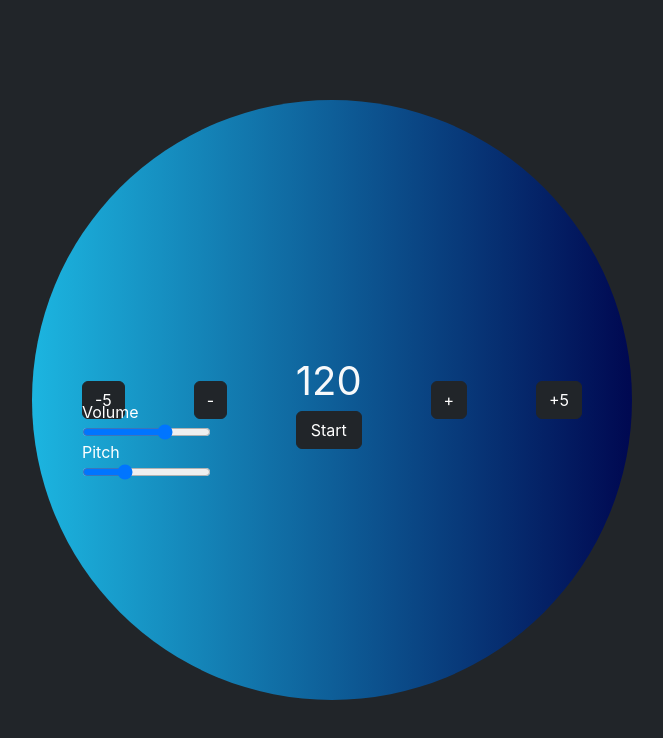
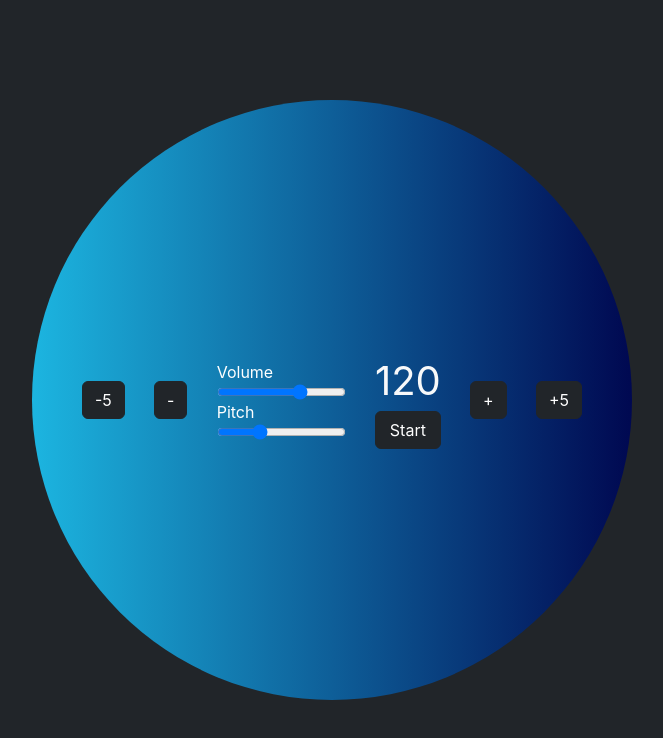
Before and after one commit to devbyjonah/metronome, a React (Create React App) app: page / in a window 1280 px wide. Shown: the top 738 px of the page, without its empty margins (308-971 px from the left). Built offline with nearby package versions, Linux system fonts and the light colour scheme.

Commit message:
fixed slider layout

```diff
--- a/src/components/Sliders.js
+++ b/src/components/Sliders.js
@@ -1,6 +1,6 @@
 export default function VolumeSlider({ changeVolume, changePitch }) {
 	return (
-		<div className="d-flex flex-column position-absolute top-50">
+		<div className="d-flex flex-column">
 			<label htmlFor="volume">Volume</label>
 			<input
 				name="volume"
--- a/src/css/Metronome.css
+++ b/src/css/Metronome.css
@@ -5,6 +5,7 @@
 	padding: 50px;
 	background: linear-gradient(90deg, #1cb5e0 0%, #000851 100%);
 	border-radius: 50%;
+	position: relative;
 	display: flex;
 	align-items: center;
 	justify-content: space-between;
```
